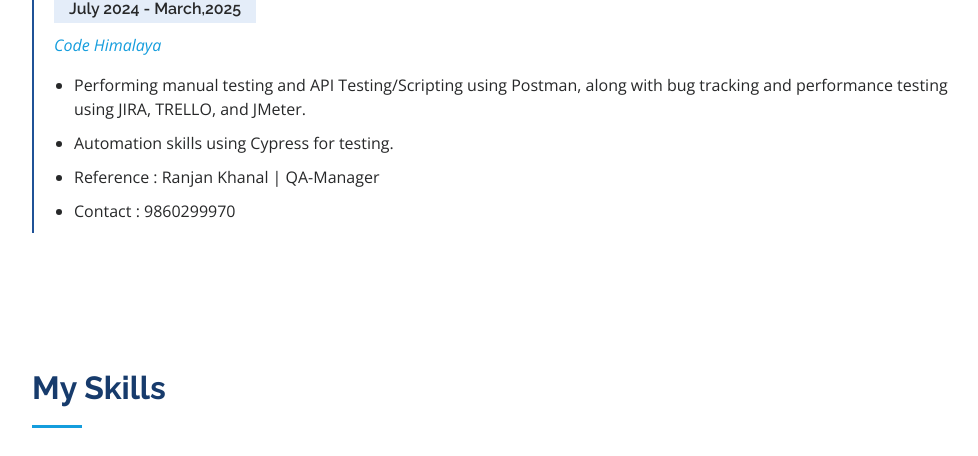
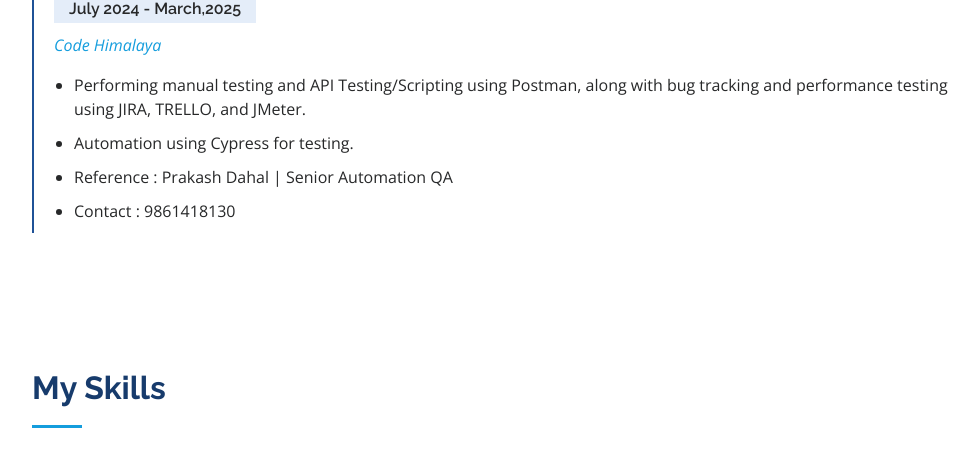
Before and after one commit to neha-rouniyar/portfolio, a plain HTML site: page index.html in a window 1280 px wide. Shown: the part 3212-3668 px from the top of the page, without its empty margins (298-1276 px from the left). Drawn offline with nearby package versions, Linux system fonts and the light colour scheme.

Commit message:
Update index.html

```diff
--- a/index.html
+++ b/index.html
@@ -234,9 +234,9 @@
               <p><a href="https://codehimalaya.com/" target="_blank"><em>Code Himalaya</em></a></p>
               <ul>
                 <li>Performing manual testing and API Testing/Scripting using Postman, along with bug tracking and performance testing using JIRA, TRELLO, and JMeter.</li>
-                <li>Automation skills using Cypress for testing.</li>
-                <li>Reference : Ranjan Khanal | QA-Manager </li>
-                <li>Contact : 9860299970</li>
+                <li>Automation using Cypress for testing.</li>
+                <li>Reference : Prakash Dahal | Senior Automation QA </li>
+                <li>Contact : 9861418130</li>
               </ul>
             </div>
           </div>
```
